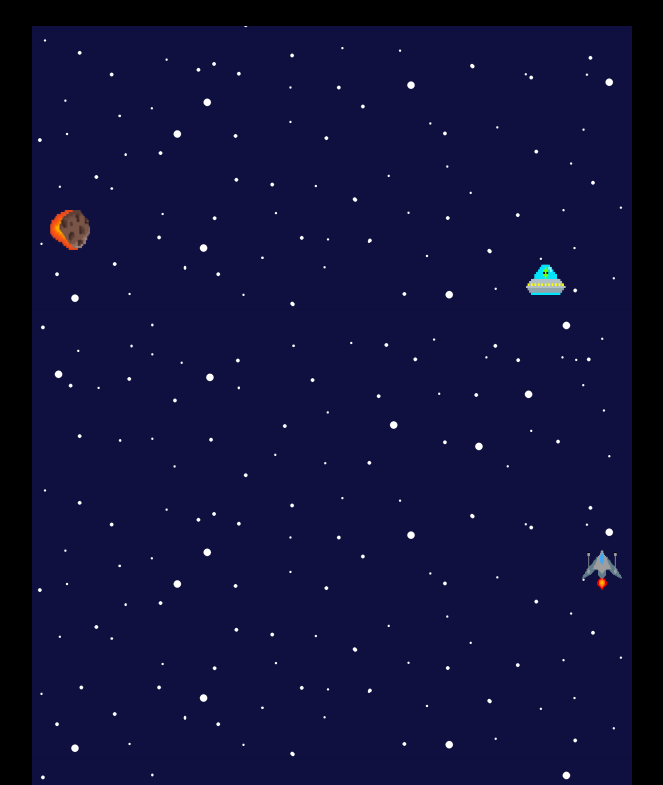
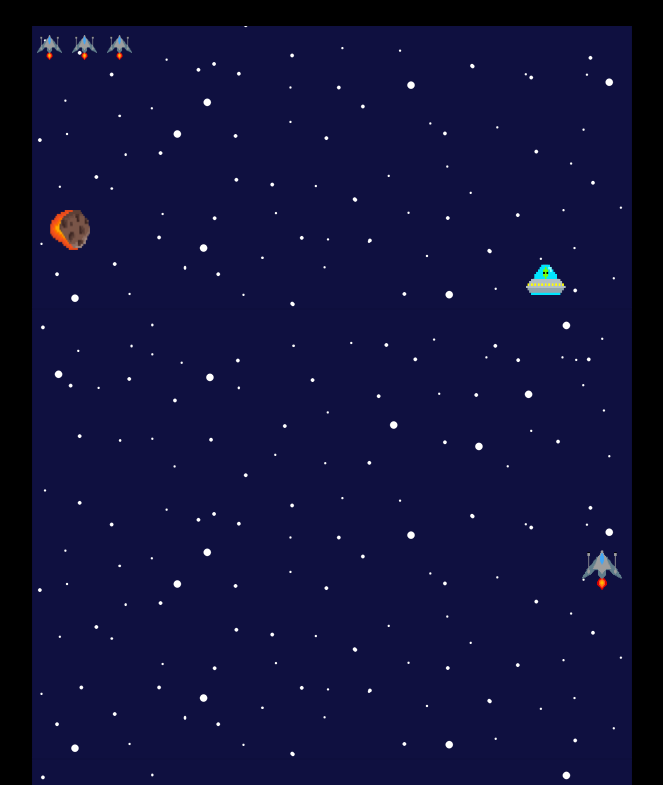
Before and after one commit to sfalaleeva/SpaceShip, a plain HTML site: page SpaceWars.html in a window 1280 px wide. Shown: the top 785 px of the page, without its empty margins (308-971 px from the left). Drawn offline with Linux system fonts and the light colour scheme.

Commit message:
Added lives

```diff
--- a/SpaceWars.html
+++ b/SpaceWars.html
@@ -98,7 +98,7 @@ Note: Borrowed some code from the PaddleBall sprint (moving left and right)
     -------------------------------------------------- */
     function drawLives(){
       for (i=0; i<lives; i++){
-        graphics.drawImage(spaceship, 0+(i*10), 15, 15,15);
+        graphics.drawImage(spaceship, 5+(i*35), 35, 25,25);
       }
     }
 
@@ -150,6 +150,7 @@ Note: Borrowed some code from the PaddleBall sprint (moving left and right)
       }
 
       drawSpaceship(spaceship_x, spaceship_y);
+      drawLives();
 
       for (i = 0; i < shots.length; i++) {
        drawShooting(shots[i][0], shots[i][1]);
```
